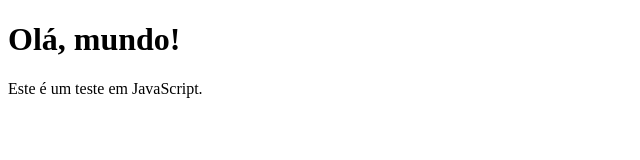
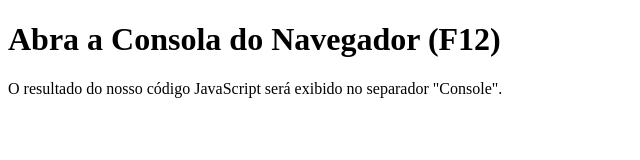
Before and after one commit to DebsAndrade/UPskill, a plain HTML site: page index.html in a window 1280 px wide. Shown: the whole page, without its empty margins (0-640 px from the left). Drawn offline with Linux system fonts and the light colour scheme.

Commit message:
feat: modifica textos do body do projeto.

```diff
--- a/index.html
+++ b/index.html
@@ -1,13 +1,13 @@
 <!DOCTYPE html>
-<html lang="pt-br">
+<html lang="pt">
 <head>
     <meta charset="UTF-8">
     <meta name="viewport" content="width=device-width, initial-scale=1.0">
-    <title>Bases do JavaScript</title>
+    <title>JS base</title>
 </head>
 <body>
-    <h1>Olá, mundo!</h1>
-    <p>Este é um teste em JavaScript.</p>
+    <h1>Abra a Consola do Navegador (F12)</h1>
+    <p>O resultado do nosso código JavaScript será exibido no separador "Console".</p>
     <script src="app.js"></script>
 </body>
 </html>
```
